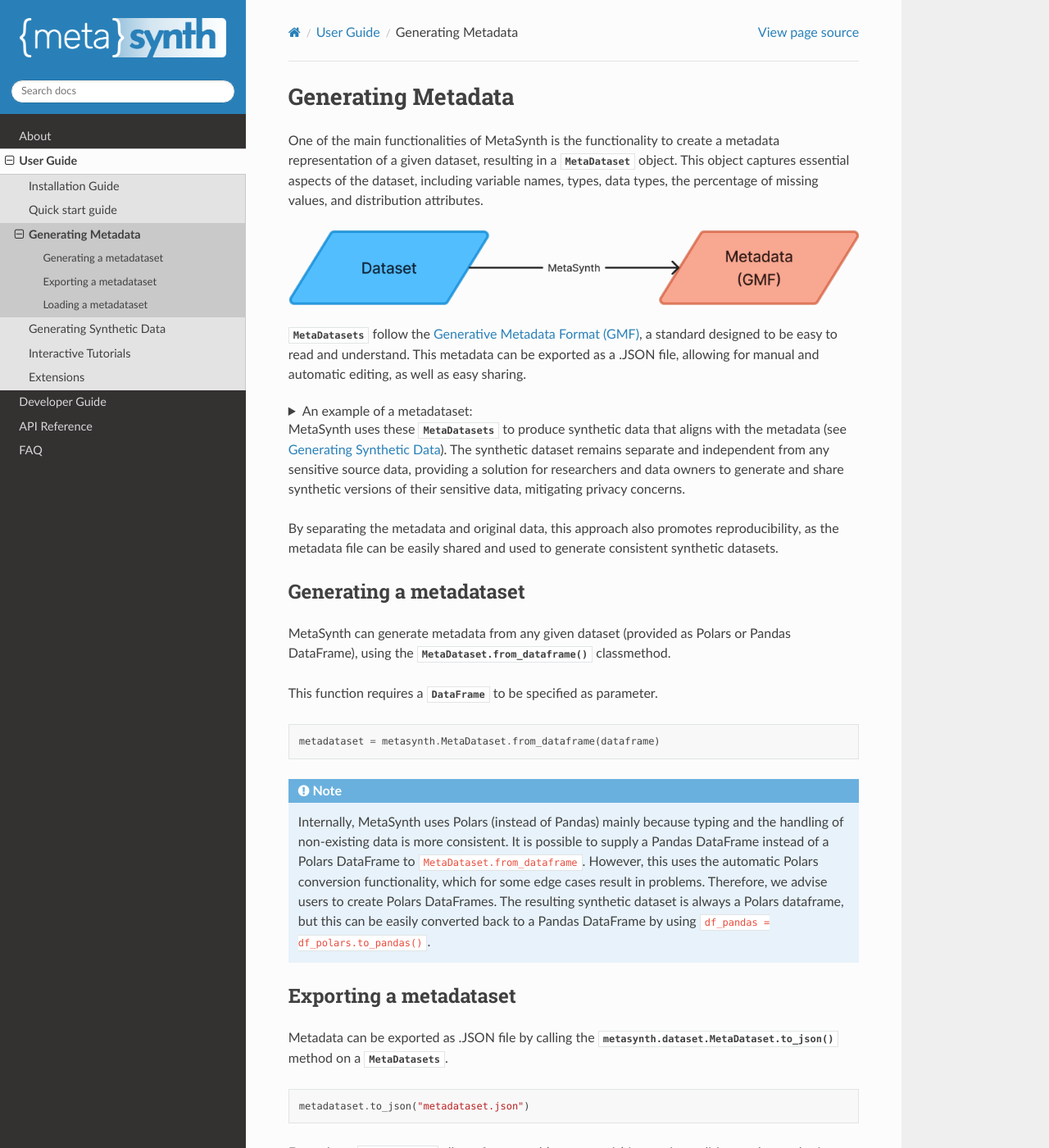
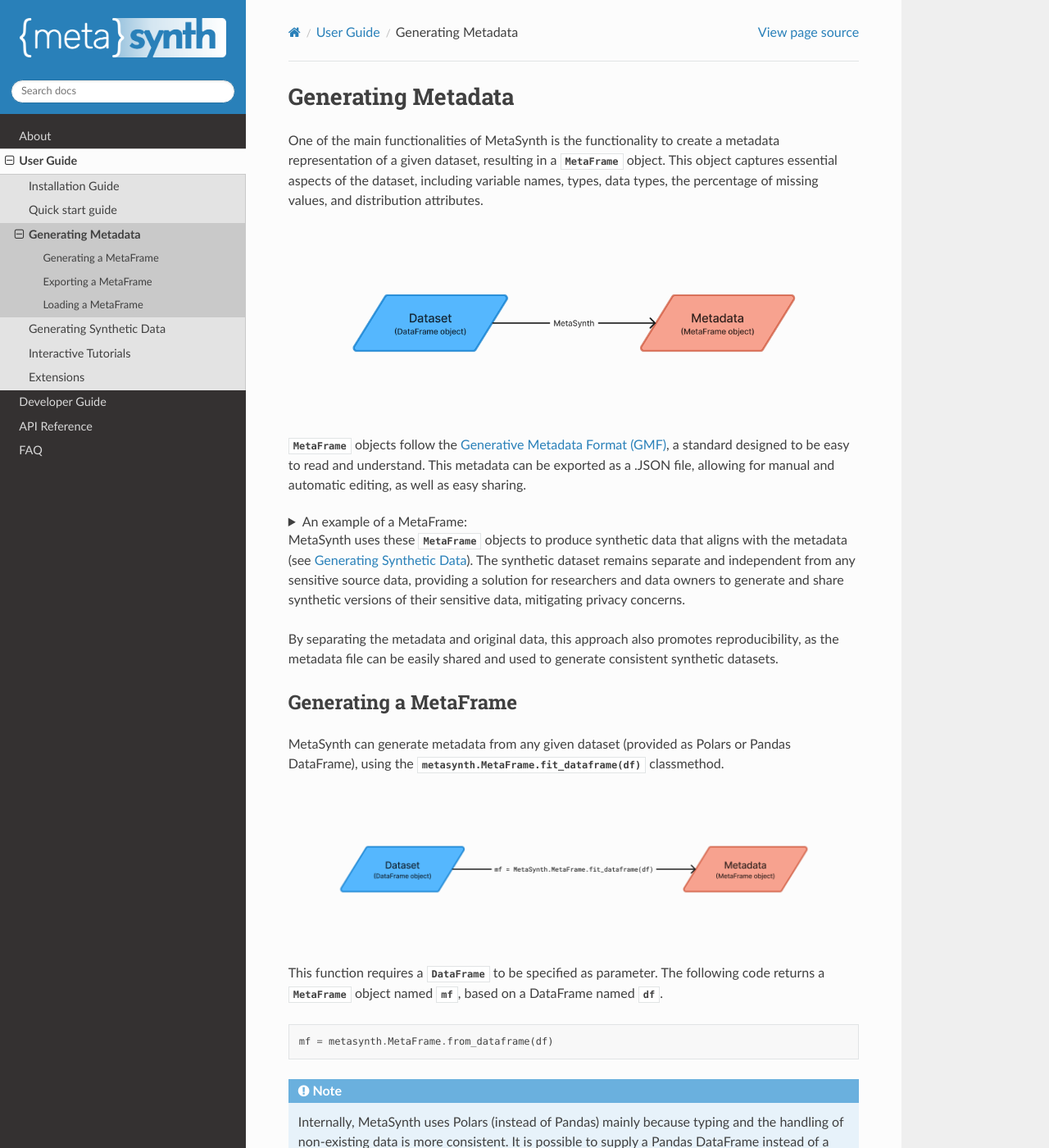
Before and after one commit to sodascience/metasyn, a Sphinx documentation site: the page built from docs/source/usage/generating_metadata.rst, in a window 1280 px wide and 1400 px high. Shown: the whole window at 82% size. Built offline with Sphinx 7.4.7 and the Read the Docs theme 2.0.0, drawn with Linux system fonts in a browser that asks for light colours; some of the changed text lies outside the part shown.

Commit message:
Docs updates for MetaDataset -> MetaFrame change

```diff
--- a/docs/source/usage/generating_metadata.rst
+++ b/docs/source/usage/generating_metadata.rst
@@ -1,13 +1,13 @@
 Generating Metadata
 ====================
 
-One of the main functionalities of MetaSynth is the functionality to create a metadata representation of a given dataset, resulting in a :obj:`MetaDataset <metasynth.dataset.MetaDataset>` object.
+One of the main functionalities of MetaSynth is the functionality to create a metadata representation of a given dataset, resulting in a :obj:`MetaFrame <metasynth.dataset.MetaFrame>` object.
 This object captures essential aspects of the dataset, including variable names, types, data types, the percentage of missing values, and distribution attributes.
 
 .. image:: /images/flow_metadata_generation.png
-   :alt: Metadata_generation_flowchart
+   :alt: MetaFrame Generation Flow
 
-:obj:`MetaDatasets <metasynth.dataset.MetaDataset>` follow the  `Generative Metadata Format
+:obj:`MetaFrame <metasynth.dataset.MetaFrame>` objects follow the  `Generative Metadata Format
 (GMF) <https://github.com/sodascience/generative_metadata_format>`__, a standard designed to be easy to read and understand.
 This metadata can be exported as a .JSON file, allowing for manual and automatic editing, as well as easy sharing.
 
@@ -15,7 +15,7 @@
 .. raw:: html
 
    <details>
-   <summary> An example of a metadataset: </summary>
+   <summary> An example of a MetaFrame: </summary>
 
 .. code-block:: json
 
@@ -104,46 +104,49 @@
 
 
 
-MetaSynth uses these :obj:`MetaDatasets<metasynth.dataset.MetaDataset>` to produce synthetic data that aligns with the metadata (see :doc:`/usage/generating_synthetic_data`).
+MetaSynth uses these :obj:`MetaFrame<metasynth.dataset.MetaFrame>` objects to produce synthetic data that aligns with the metadata (see :doc:`/usage/generating_synthetic_data`).
 The synthetic dataset remains separate and independent from any sensitive source data, providing a solution for researchers and data owners to generate and share synthetic versions of their sensitive data, mitigating privacy concerns.
 
 By separating the metadata and original data, this approach also promotes reproducibility, as the metadata file can be easily shared and used to generate consistent synthetic datasets.
 
 
-Generating a metadataset
--------------------------
-MetaSynth can generate metadata from any given dataset (provided as
-Polars or Pandas DataFrame), using the :meth:`MetaDataset.from_dataframe() <metasynth.dataset.MetaDataset.from_dataframe>` classmethod.
+Generating a MetaFrame
+----------------------
+MetaSynth can generate metadata from any given dataset (provided as Polars or Pandas DataFrame), using the :meth:`metasynth.MetaFrame.fit_dataframe(df) <metasynth.dataset.MetaFrame.fit_dataframe>` classmethod.
 
-This function requires a :obj:`DataFrame` to be specified as parameter.
+.. image:: /images/flow_metadata_generation_code.png
+   :alt: MetaFrame Generation Flow With Code Snippet
+
+This function requires a :obj:`DataFrame` to be specified as parameter. The following code returns a :obj:`MetaFrame<metasynth.dataset.MetaFrame>` object named :obj:`mf`, based on a DataFrame named :obj:`df`.
 
 .. code-block:: python
 
-   metadataset = metasynth.MetaDataset.from_dataframe(dataframe)
-..
-
+   mf = metasynth.MetaFrame.from_dataframe(df)
 
 .. note::
     Internally, MetaSynth uses Polars (instead of Pandas) mainly because typing and the handling of non-existing data is more consistent. It is possible to supply a Pandas DataFrame instead of a Polars DataFrame to ``MetaDataset.from_dataframe``. However, this uses the automatic Polars conversion functionality, which for some edge cases result in problems. Therefore, we advise users to create Polars DataFrames. The resulting synthetic dataset is always a Polars dataframe, but this can be easily converted back to a Pandas DataFrame by using ``df_pandas = df_polars.to_pandas()``.
 
 
-Exporting a metadataset
------------------------
+Exporting a MetaFrame
+---------------------
 Metadata can be exported as .JSON file by calling the :meth:`metasynth.dataset.MetaDataset.to_json` method on a :obj:`MetaDatasets<metasynth.dataset.MetaDataset>`.
 
+The following code exports a generated :obj:`MetaFrame<metasynth.dataset.MetaFrame>` object named ``mf`` to a .JSON file named ``exported_metaframe``.
 
 .. code-block:: python
 
-   metadataset.to_json("metadataset.json")
-..
+   mf.to_json("exported_metaframe.json")
 
-Exporting a :obj:`MetaDatasets<metasynth.dataset.MetaDataset>` allows for manual (or automatic) inspection, editing, and easy sharing.
 
-Loading a metadataset
----------------------
-MetaSynth can also load previously generated metadata, using the :meth:`MetaDataset.from_json <metasynth.dataset.MetaDataset.from_json>` classmethod.
+Exporting a :obj:`MetaFrame <metasynth.dataset.MetaFrame>` allows for manual (or automatic) inspection, editing, and easy sharing.
+
+Loading a MetaFrame
+-------------------
+MetaSynth can also load previously generated metadata, using the :meth:`MetaFrame.from_json <metasynth.dataset.MetaFrame.from_json>` classmethod.
+
+The following code loads a :obj:`MetaFrame<metasynth.dataset.MetaFrame>` object named ``mf`` from a .JSON file named ``exported_metaframe``.
 
 .. code-block:: python
 
-   metadataset = metasynth.MetaDataset.from_json("metadataset.json")
+   mf = metasynth.MetaFrame.from_json("exported_metaframe.json")
 ..
```
Also changed, not shown: docs/source/developer/detailed_overview.rst (+7 -7 lines), docs/source/usage/generating_synthetic_data.rst (+10 -8 lines), docs/source/usage/quick_start.rst (+17 -15 lines), docs/source/images/flow_metadata_generation.png, docs/source/images/flow_metadata_generation_code.png (added), docs/source/images/flow_synthetic_data_generation.png, docs/source/images/flow_synthetic_data_generation_code.png (added).
